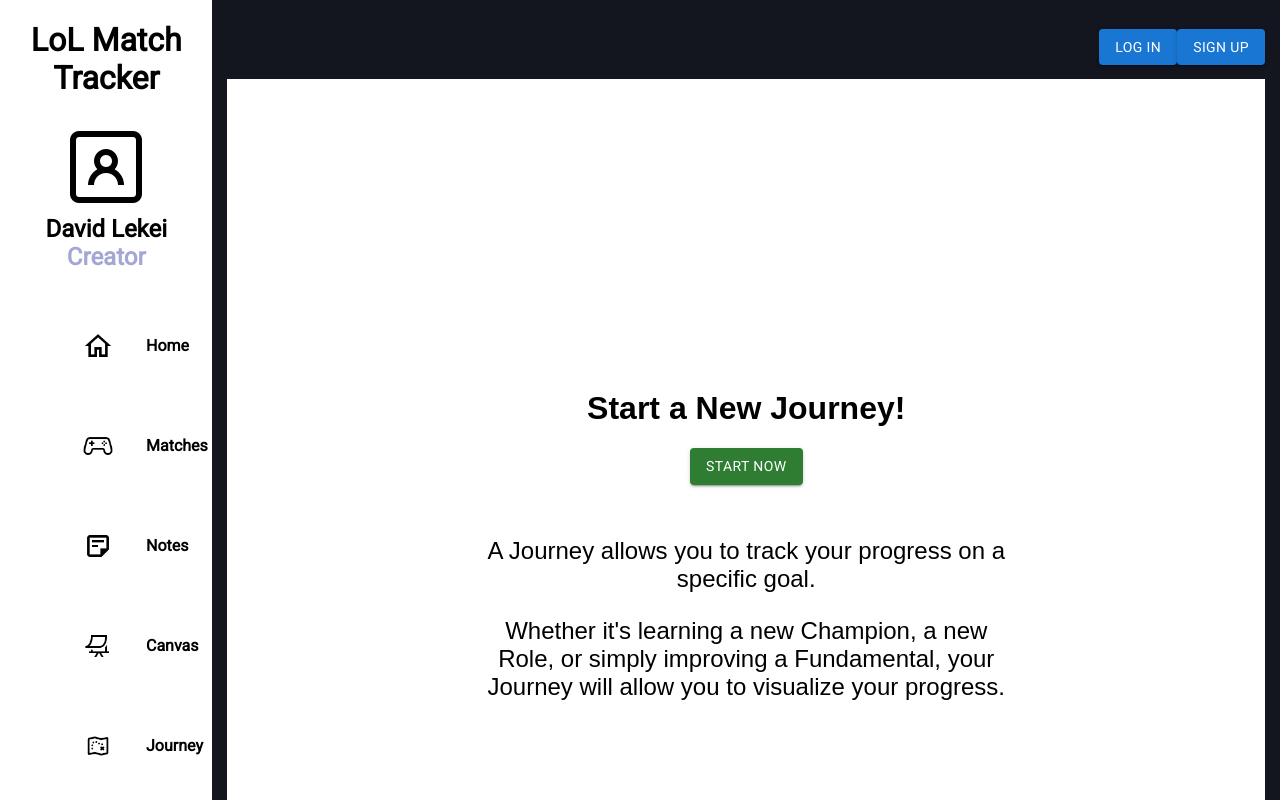
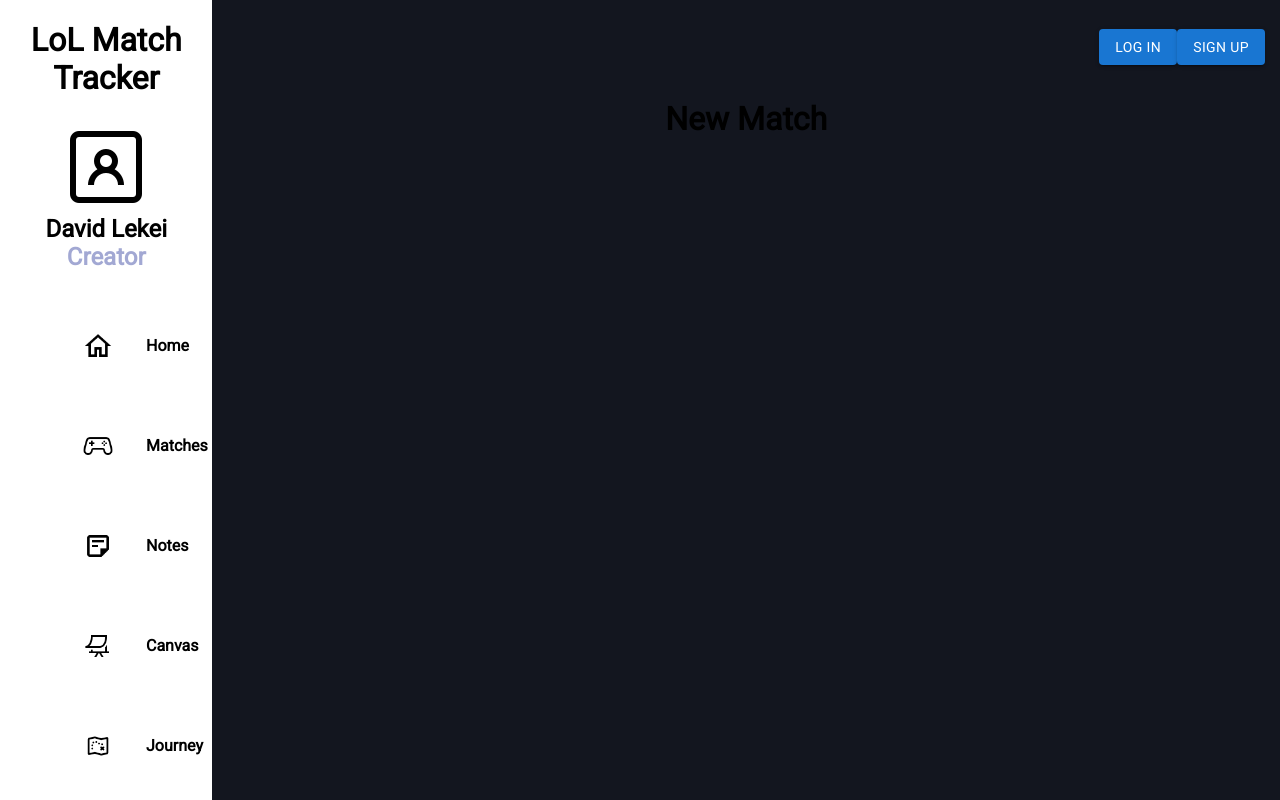
Before and after one commit to DavidLekei/LolMatchTracker, a React (Create React App) app in the folder WebApp/lol-match-tracker/: page /matches/new in a window 1280 px wide. Built offline with nearby package versions, Linux system fonts and the light colour scheme; a web font is replaced by a local one.

Commit message:
Created CreateMatchPage and added route to it in DisplayPane.js

```diff
--- a/WebApp/lol-match-tracker/src/Components/DisplayPane.js
+++ b/WebApp/lol-match-tracker/src/Components/DisplayPane.js
@@ -13,6 +13,7 @@ import NotesPane from './Notes/NotesPane'
 import HomePane from './Home/HomePane'
 import Canvas from '../Test/Canvas'
 import Journey from '../Components/Journey/Journey'
+import CreateMatchPage from '../Components/Match/NewMatch/CreateMatchPage'
 
 import './MainContentPane.css';
 
@@ -25,7 +26,7 @@ class DisplayPane extends Component{
                     <Route exact path="/home" element={<HomePane />} />
                     <Route path= "/matches" element={<MatchPane />} />
                     <Route path="/matches/:matchid?" element={<MatchInfoFull />} />
-                    <Route path="/matches/new" element={<Canvas />} />
+                    <Route path="/matches/new" element={<CreateMatchPage />} />
                     <Route exact path="/notes" element={<NotesPane />}/>
                     <Route path="/account" />
                     <Route path="/about" />
--- /dev/null
+++ b/WebApp/lol-match-tracker/src/Components/Match/NewMatch/CreateMatchPage.js
@@ -0,0 +1,22 @@
+import React, {Component} from 'react';
+
+import {Link} from 'react-router-dom'
+
+import Button from '@mui/material/Button';
+
+class CreateMatchPage extends Component{
+
+    constructor(props){
+        super(props);
+    }
+
+    render(){
+        return(
+            <div>
+                <h1>New Match</h1>
+            </div>
+        )
+    }
+}
+
+export default CreateMatchPage;
```
